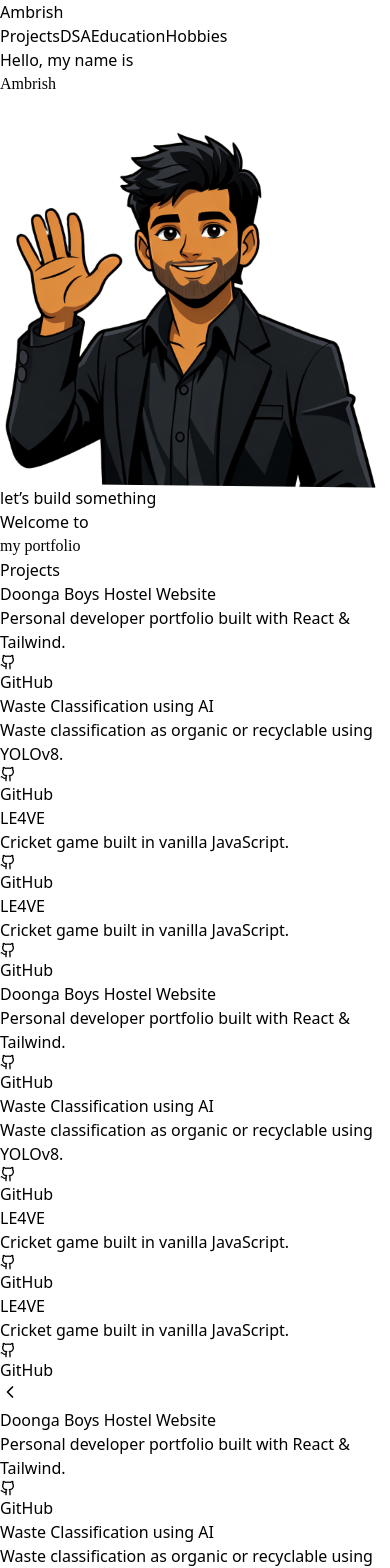
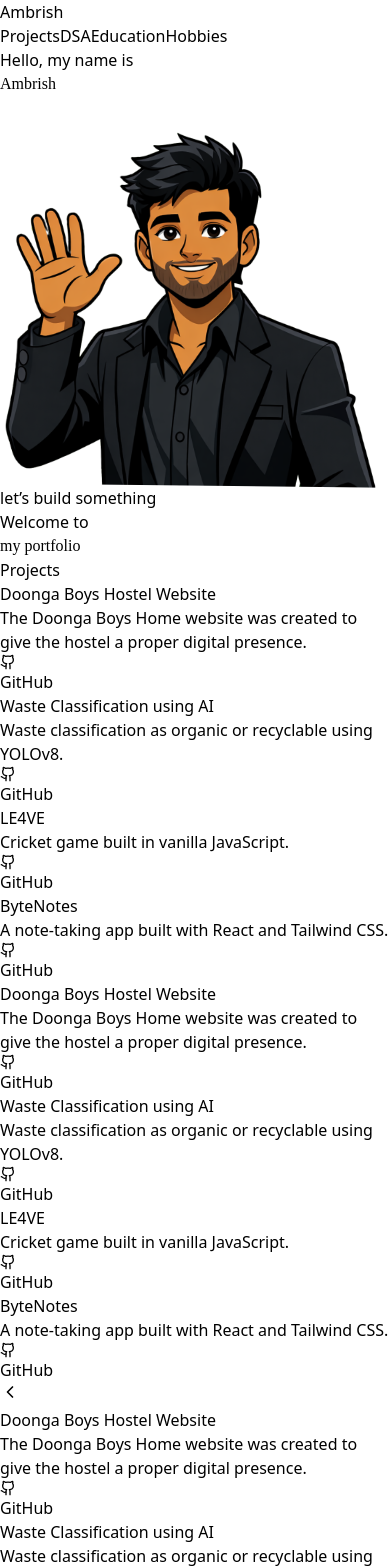
Before and after one commit to ambrishchaurasia/portfolio-website, a React (Vite) app: page / in a window 390 px wide. Shown: the top 1568 px of the page. Built offline with nearby package versions, Linux system fonts and the light colour scheme.

Commit message:
mobile view

```diff
--- a/src/components/Dev.jsx
+++ b/src/components/Dev.jsx
@@ -18,7 +18,7 @@ const Projects = () => {
   const projects = [
     {
       title: "Doonga Boys Hostel Website",
-      desc: "Personal developer portfolio built with React & Tailwind.",
+      desc: "The Doonga Boys Home website was created to give the hostel a proper digital presence. ",
       github: "https://github.com/ambrishchaurasia/doongaboyshome",
       live: "https://doongaboyshome.vercel.app/",
     },
@@ -35,10 +35,10 @@ const Projects = () => {
       live: "https://ambrishchaurasia.github.io/cricketgame/",
     },
      {
-      title: "LE4VE",
-      desc: "Cricket game built in vanilla JavaScript.",
-      github: "https://github.com/ambrishchaurasia/cricketgame",
-      live: "https://ambrishchaurasia.github.io/cricketgame/",
+      title: "ByteNotes",
+      desc: "A note-taking app built with React and Tailwind CSS.",
+      github: "https://github.com/ambrishchaurasia/bytenotes",
+      live: "https://bytenotes.vercel.app/",
     },
   ]
 
--- a/src/components/Dsa.jsx
+++ b/src/components/Dsa.jsx
@@ -2,7 +2,7 @@ import React from "react"
 
 const DSA = () => {
   return (
-        <section className="min-h-screen flex items-start md:items-center pt-16 md:pt-0">      <div className="max-w-6xl mx-auto w-full px-6">
+        <section className="min-h-screen flex items-start md:items-center  pt-16 pb-16 md:pt-0 md:pb-0">      <div className="max-w-6xl mx-auto w-full px-6">
 
         {/* Section Heading */}
         <h2 className="text-4xl md:text-6xl font-medium tracking-tight mb-16">
--- a/src/components/Landing.jsx
+++ b/src/components/Landing.jsx
@@ -47,7 +47,7 @@ const Landing = () => {
         }}
       />
       <a
-    href="ambrishchaurasiya.work@gmail.com"
+    href="mailto:ambrishchaurasiya.work@gmail.com"
     className="text-sm text-gray-500 hover:text-black transition duration-300 tracking-wide py-7"
   >
     let’s build something
```
Also changed, not shown: src/index.css (line endings or trailing spaces).
